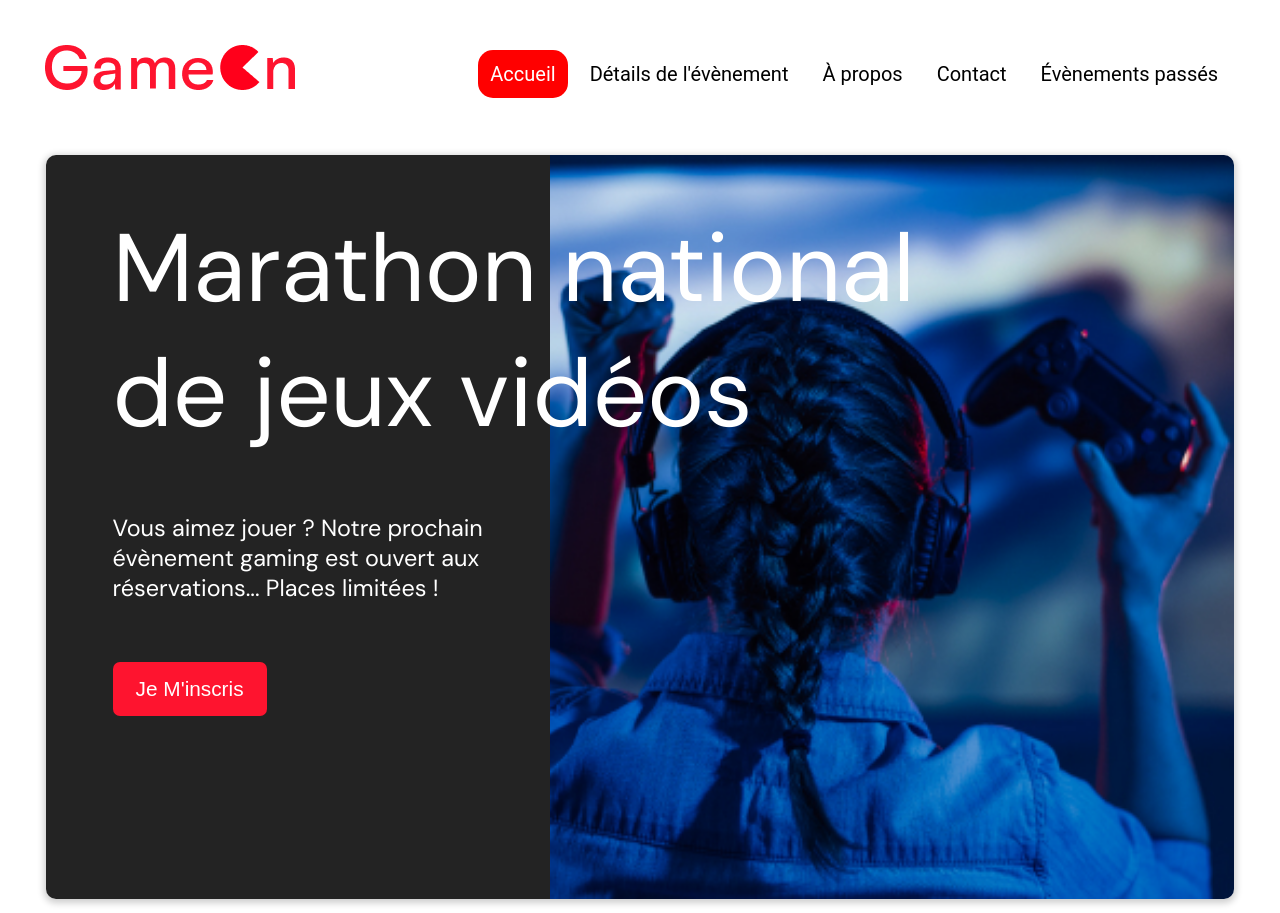
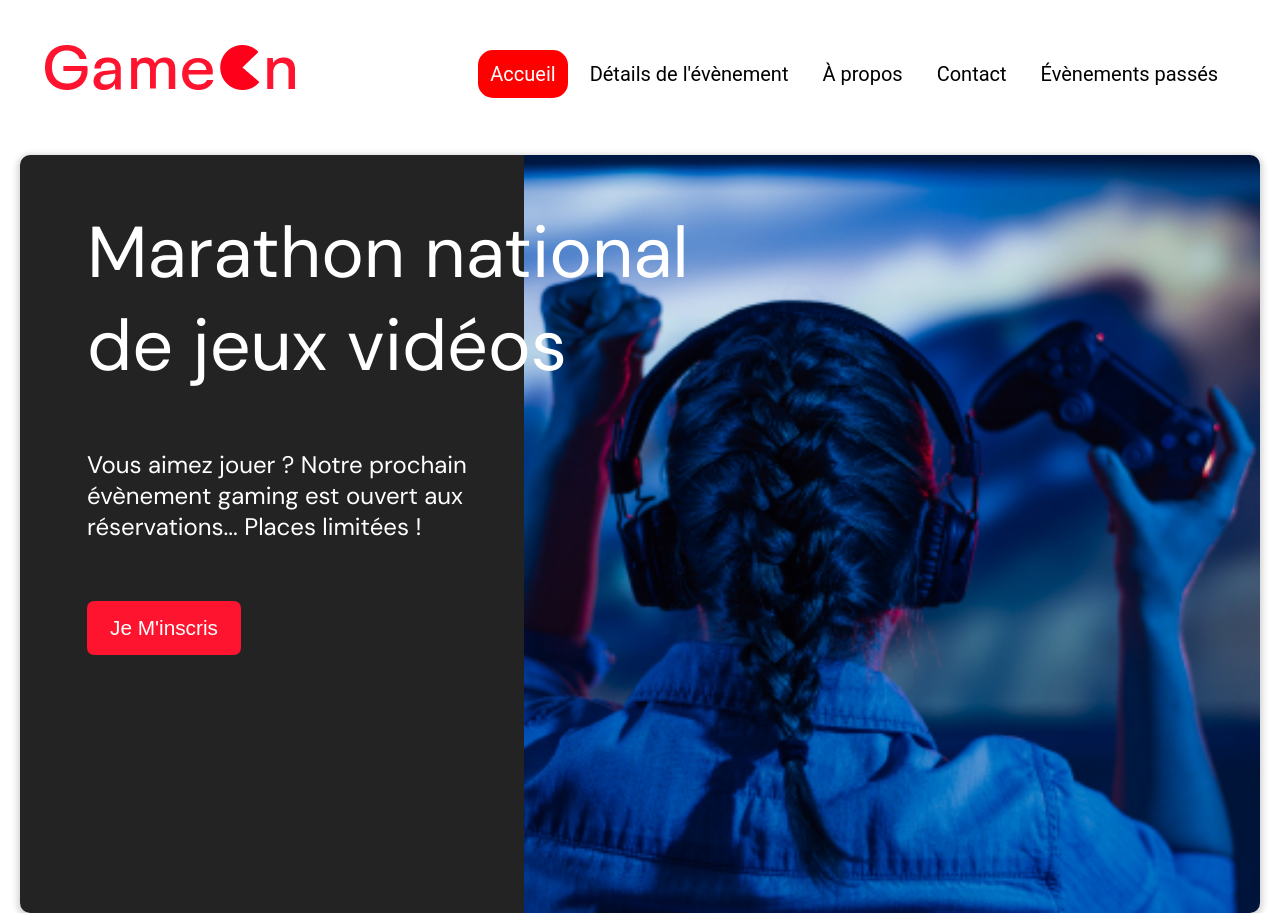
Before and after one commit to cdeguelle/ClementDeguelle_4_25012021, a website: page starterOnly/index.html in a window 1280 px wide. Shown: the top 913 px of the page. Drawn offline with Linux system fonts and the light colour scheme.

Commit message:
Margin + font-size responsive

```diff
--- a/starterOnly/modal.css
+++ b/starterOnly/modal.css
@@ -34,6 +34,7 @@ img {
   overflow: hidden;
   margin: 3.5%;
 }
+
 .header-logo {
   float: left;
 }
@@ -74,6 +75,9 @@ img {
     float: right;
     display: block;
   }
+  .topnav {
+    margin: 3.5% 20px;
+  }
 }
 
 @media screen and (max-width: 768px) {
@@ -102,6 +106,9 @@ img {
   .topnav a:hover {
     color: #fff;
   }
+  .topnav {
+    margin: 3.5% 20px;
+  }
 }
 
 main {
@@ -109,13 +116,9 @@ main {
   font-weight: bolder;
   color: black;
   padding-top: 0.5vw;
-  padding-left: 2vw;
-  padding-right: 2vw;
   margin: 1px 20px 15px;
   border-radius: 2rem;
   text-align: justify;
-
-
 }
 
 .modal-btn {
@@ -544,6 +547,15 @@ footer {
   }
 }
 
+@media screen and (min-width: 768px) {
+  .hero-headline {
+    font-size: 4.5rem;
+  }
+  .hero-text {
+    font-size: 1.5rem;
+  }
+}
+
 @keyframes modalopen {
   from {
     opacity: 0;
```
